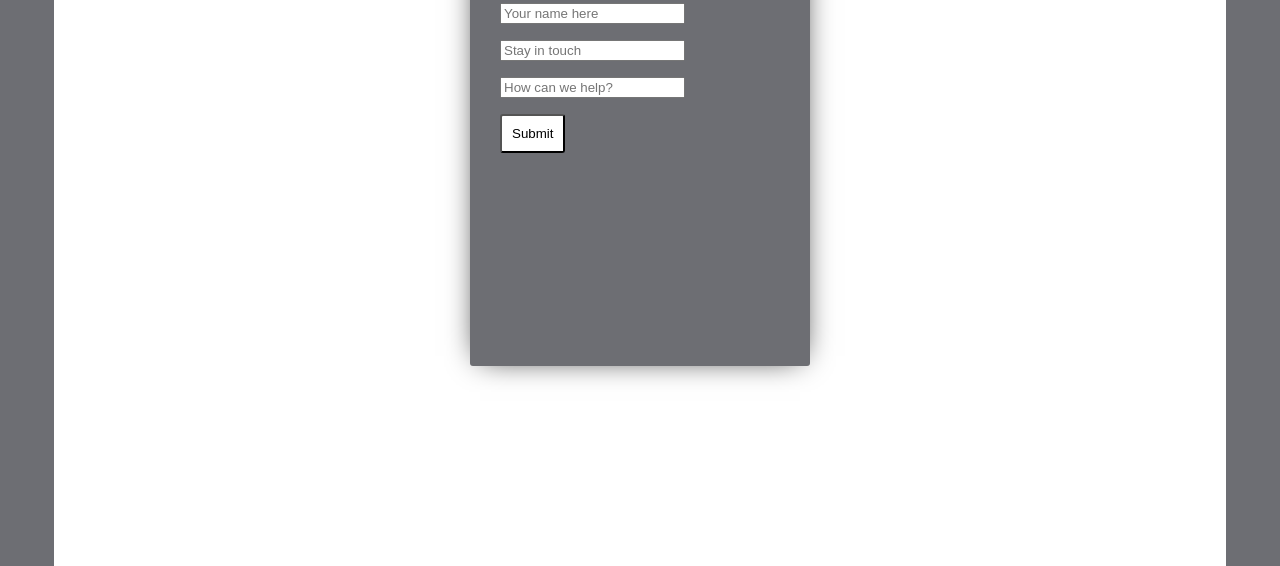
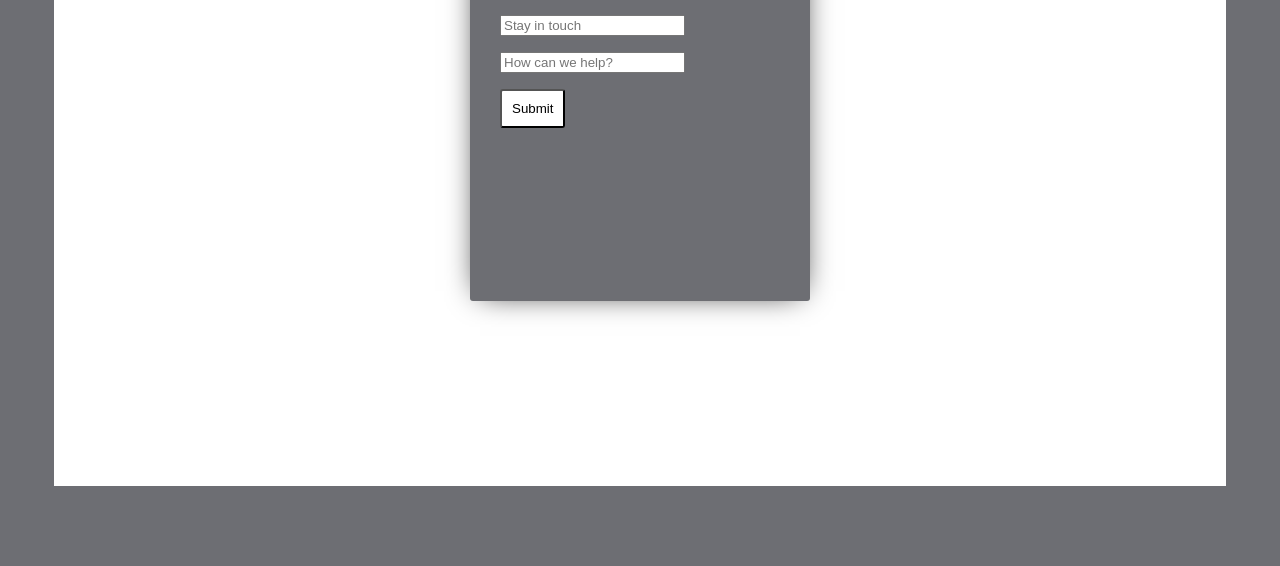
Before and after one commit to callyhazzard/50Lou, a plain HTML site: page contact.html in a window 1280 px wide. Shown: the part 879-1445 px from the top of the page. After the commit the page ends 1365 px from the top, so only its background shows below. Drawn offline with Linux system fonts and the light colour scheme.

Commit message:
Update styles.css

```diff
--- a/styles.css
+++ b/styles.css
@@ -78,11 +78,11 @@ nav a:hover{
 /*STYLES FOR CONTACT PAGE*/
 .contact-form{
   width:340px;
-  height:440px;
+  height:400px;
   background:#6d6e73;
   border-radius:3px;
   box-shadow:0 0 30px -10px #000;
-  margin:calc(50vh - 200px) auto;
+  margin:calc(50vh - 225px) auto;
   padding:20px 30px;
   max-width:calc(100vw - 40px);
   box-sizing:border-box;
```
